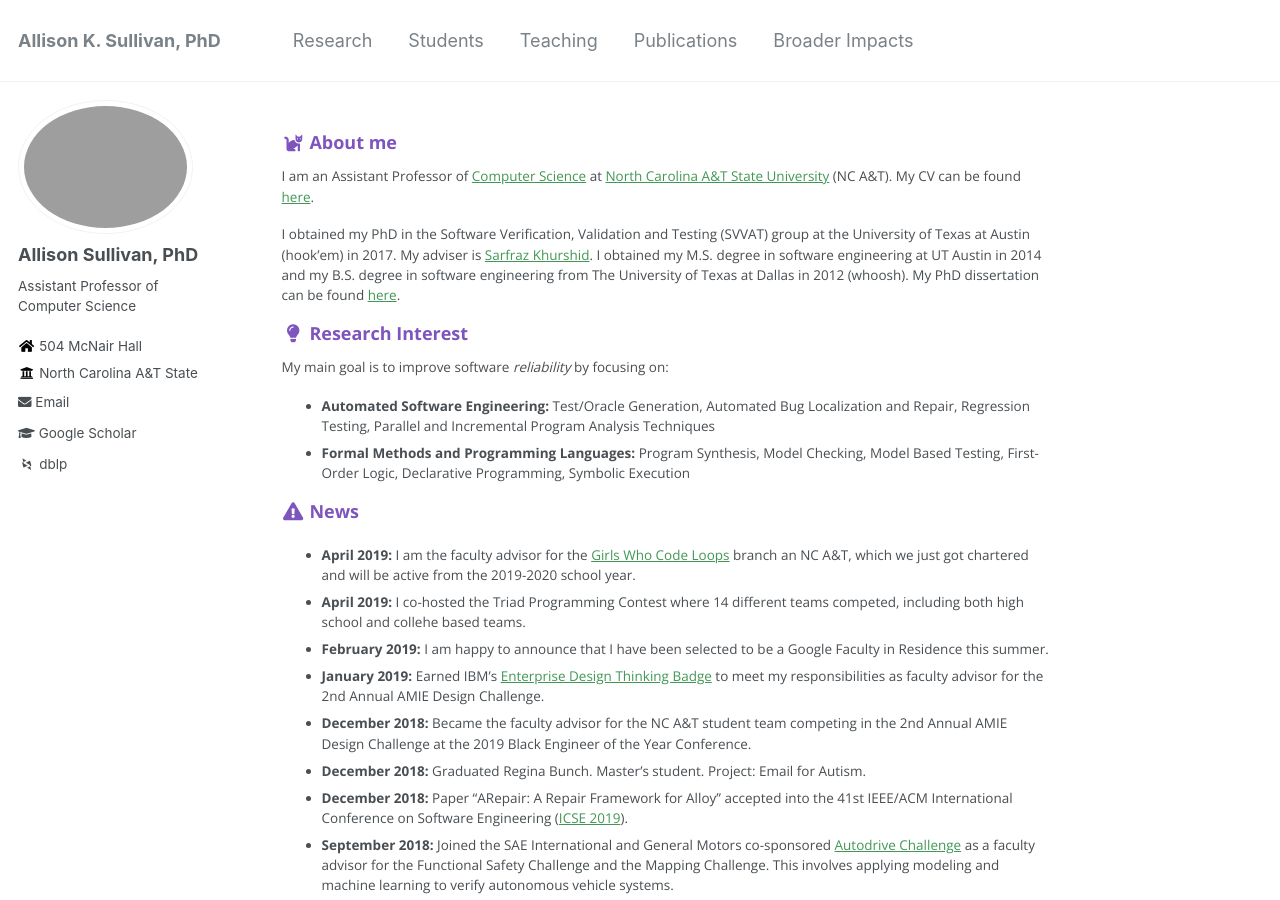
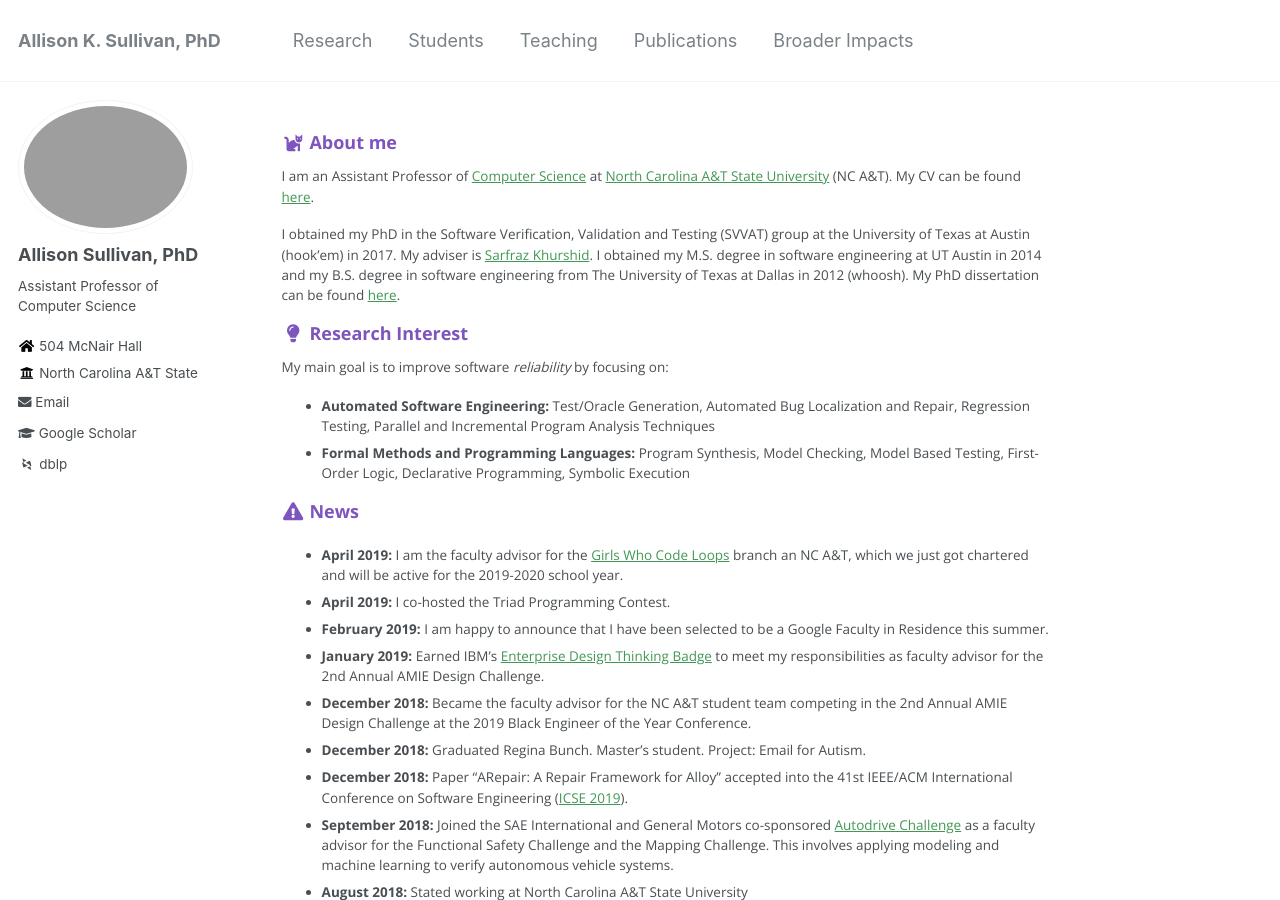
Before and after one commit to Allisonius/allisonius.github.io, a Jekyll site: the page built from _pages/about.md, in a window 1280 px wide and 900 px high. Built offline with Jekyll 4.4.1, drawn with Linux system fonts in a browser that asks for light colours; some web fonts are replaced.

Commit message:
Update about.md

```diff
--- a/_pages/about.md
+++ b/_pages/about.md
@@ -21,8 +21,8 @@ My main goal is to improve software _reliability_ by focusing on:
   * **Formal Methods and Programming Languages:** Program Synthesis, Model Checking, Model Based Testing, First-Order Logic, Declarative Programming, Symbolic Execution
 
 ### <i class="fa fa-fw fa-exclamation-triangle" aria-hidden="true"></i> News
-  * **April 2019:** I am the faculty advisor for the [Girls Who Code Loops](https://girlswhocode.com/collegeloops/) branch an NC A&T, which we just got chartered and will be active from the 2019-2020 school year.
-  * **April 2019:** I co-hosted the Triad Programming Contest where 14 different teams competed, including both high school and collehe based teams.
+  * **April 2019:** I am the faculty advisor for the [Girls Who Code Loops](https://girlswhocode.com/collegeloops/) branch an NC A&T, which we just got chartered and will be active for the 2019-2020 school year.
+  * **April 2019:** I co-hosted the Triad Programming Contest.
   * **February 2019:** I am happy to announce that I have been selected to be a Google Faculty in Residence this summer.
   * **January 2019:** Earned IBM's [Enterprise Design Thinking Badge](https://www.youracclaim.com/badges/e5123a17-6b9a-40c2-a1b3-87f8afc98a4b/public_url) to meet my responsibilities as faculty advisor for the 2nd Annual AMIE Design Challenge.
   * **December 2018:** Became the faculty advisor for the NC A&T student team competing in the 2nd Annual AMIE Design Challenge at the 2019 Black Engineer of the Year Conference.
```
